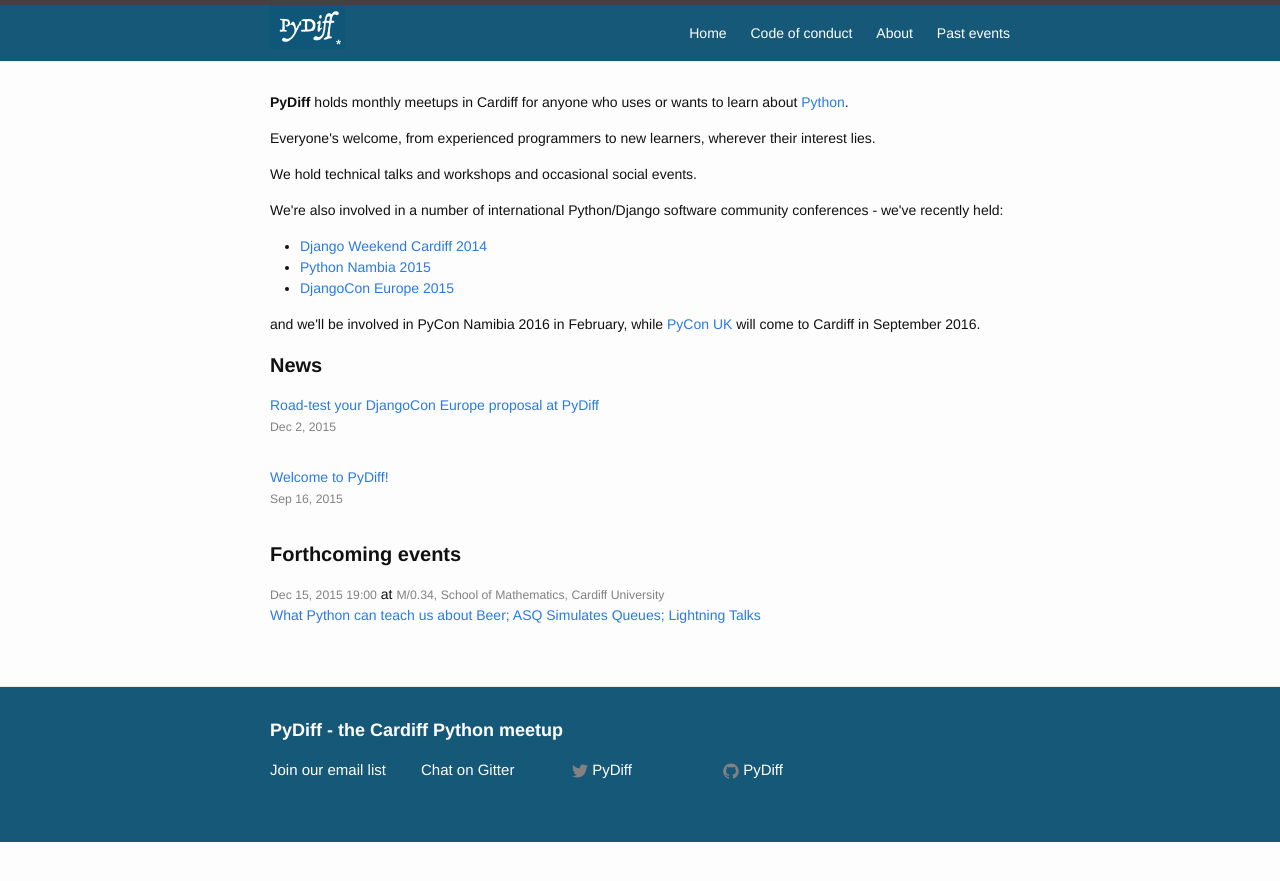
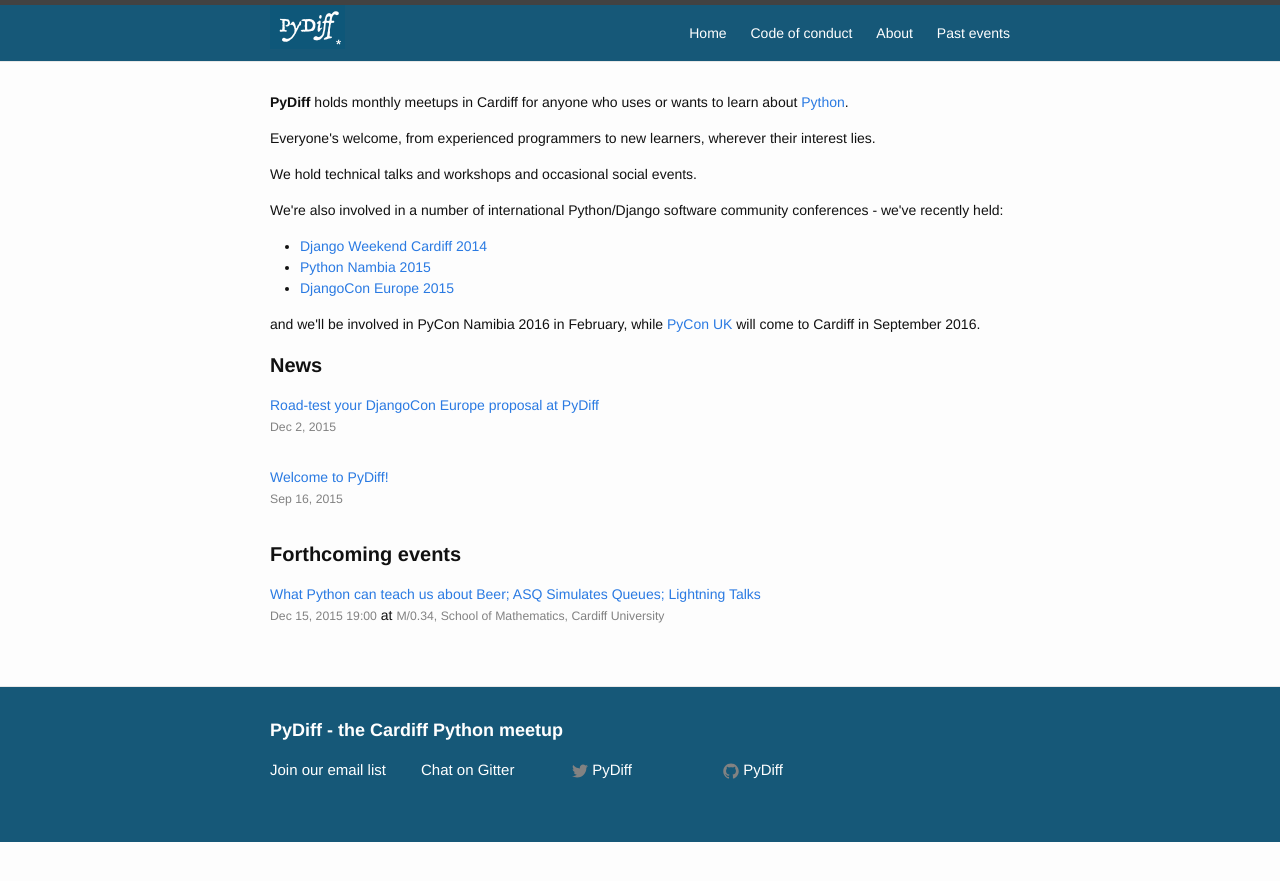
Before and after one commit to PyDiff/PyDiff.github.io, a Jekyll site: the page built from index.html, in a window 1280 px wide. Shown: the top 881 px of the page. Built offline with Jekyll 4.4.1, drawn with Linux system fonts in a browser that asks for light colours.

Commit message:
Format of events list

```diff
--- a/index.html
+++ b/index.html
@@ -48,11 +48,12 @@
 
       {% if event_date >= current_date %}
           <li>
-          <span class="post-meta">{{ event.date | date: "%b %-d, %Y" }} {{event.time}}</span>
-            {% if event.venue %}
-              at <span class="post-meta">{{ event.venue }}</span>
-            {% endif %}
+
               <a class="post-link" href="{{ event.url | prepend: site.baseurl }}">{{ event.title }}</a>
+              <span class="post-meta">{{ event.date | date: "%b %-d, %Y" }} {{event.time}}</span>
+                {% if event.venue %}
+                  at <span class="post-meta">{{ event.venue }}</span>
+                {% endif %}
           </li>
       {% endif %}
 
```
